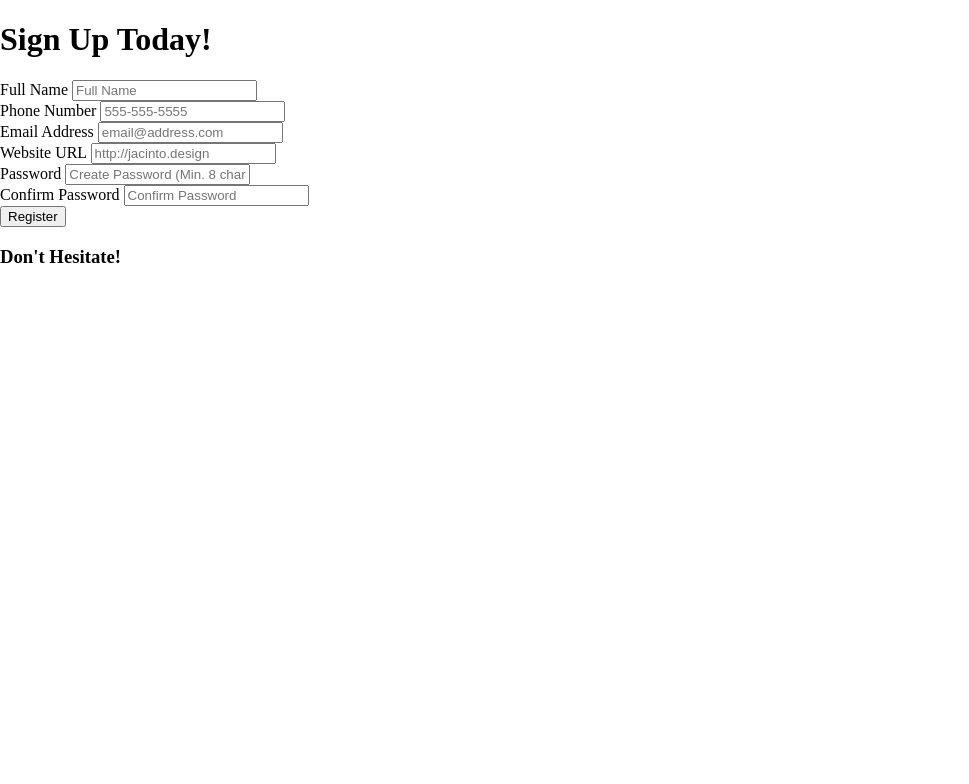
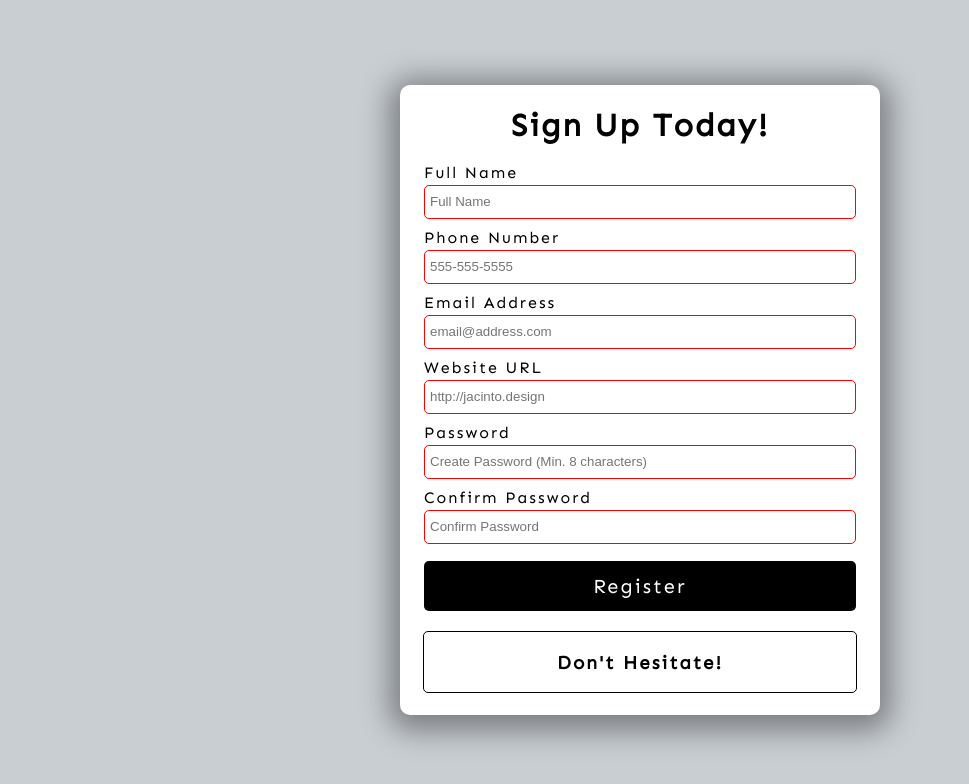
Before and after one commit to Muntasir1808/Form-validator, a plain HTML site: page index.html in a window 1280 px wide. Shown: the whole page, without its empty margins (0-969 px from the left). Drawn offline with Linux system fonts and the light colour scheme.

Commit message:
css added

```diff
--- a/style.css
+++ b/style.css
@@ -1,3 +1,4 @@
+@import url("https://fonts.googleapis.com/css?family=Sen&display=swap");
 
 html {
   box-sizing: border-box;
@@ -6,4 +7,87 @@ html {
 body {
   margin: 0;
   min-height: 100vh;
+  font-family: Sen, sans-serif;
+  letter-spacing: 2px;
+  display: flex;
+  align-items: center;
+  justify-content: center;
+  background: #c9ced3;
 }
+
+.container {
+  width: 480px;
+  height: 630px;
+  background: white;
+  display: flex;
+  flex-direction: column;
+  align-items: center;
+  border-radius: 10px;
+  box-shadow: 0 5px 30px 10px rgba(0, 0, 0, 0.4);
+}
+
+/* Form */
+form {
+  width: 90%;
+}
+
+.form-group {
+  height: 65px;
+}
+
+label {
+  position: relative;
+  bottom: 3px;
+}
+
+input {
+  width: 100%;
+  height: 34px;
+  padding: 5px;
+  border: 1px solid black;
+  border-radius: 5px;
+  outline: none;
+  box-sizing: border-box;
+  transition: all 0.3s;
+}
+
+input:valid {
+  border: 1px solid green;
+}
+
+input:invalid {
+  border: 1px solid red;
+}
+
+button {
+  cursor: pointer;
+  color: white;
+  background: black;
+  border: none;
+  border-radius: 5px;
+  height: 50px;
+  width: 100%;
+  font-family: Sen, sans-serif;
+  font-size: 20px;
+  letter-spacing: 2px;
+  margin-top: 5px;
+}
+
+button:hover {
+  filter: brightness(200%);
+  background: rgb(22, 22, 22);
+}
+
+button:focus {
+  outline: none;
+}
+
+.message-container {
+  border: 1px solid black;
+  border-radius: 5px;
+  width: 90%;
+  margin-top: 20px;
+  display: flex;
+  justify-content: center;
+  color: black;
+}
```
